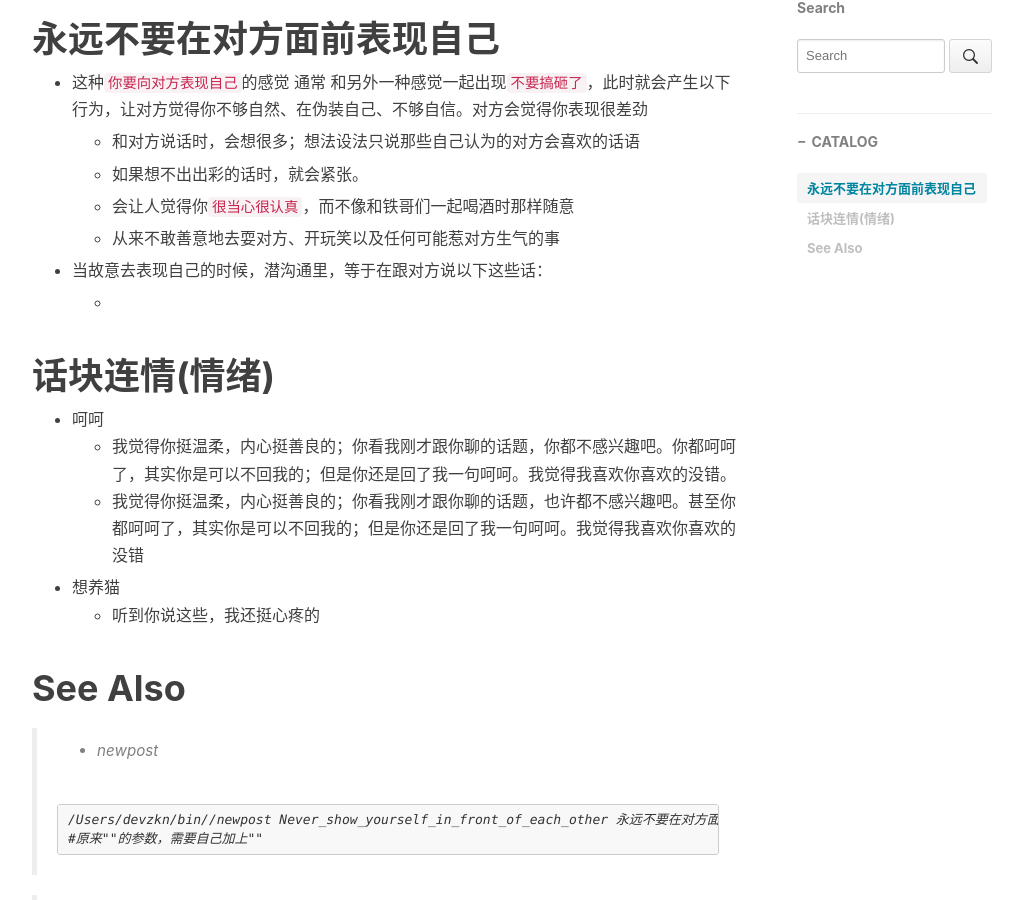
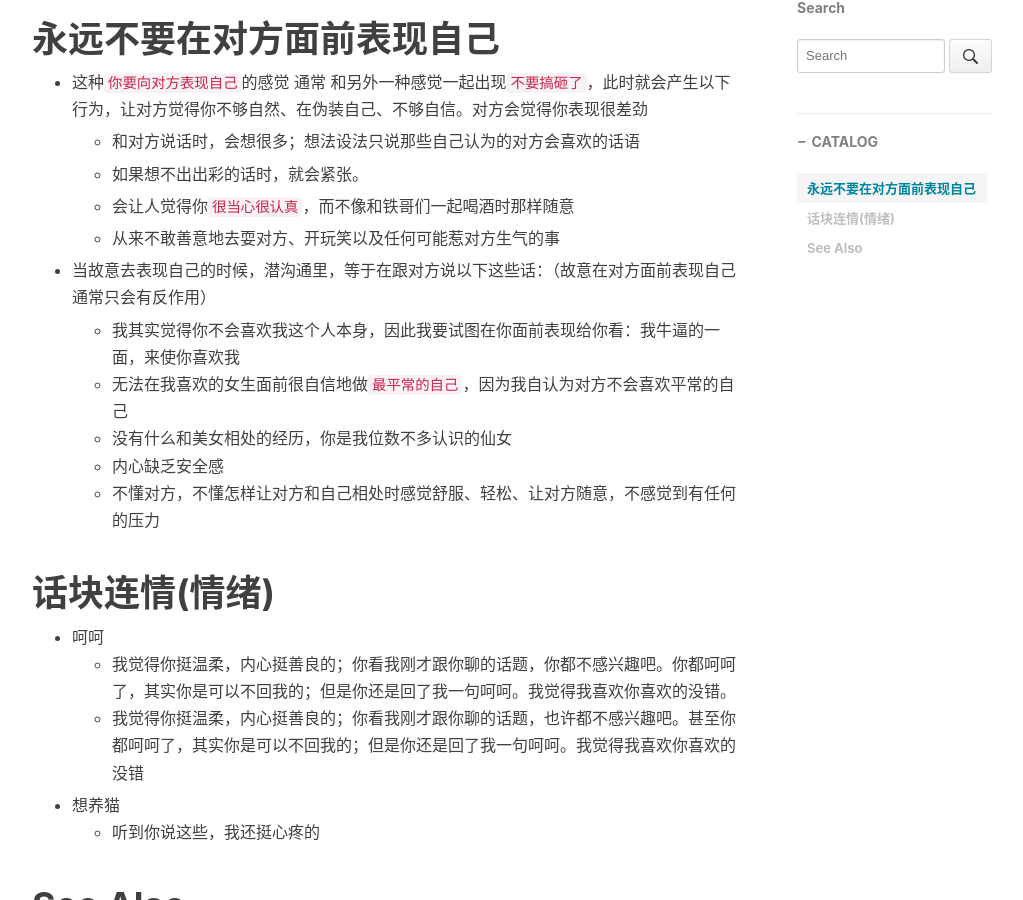
Before and after one commit to pua1203/pua1203.github.io, a Jekyll site: the page built from _posts/HookedOnMe/2018-10-25-Never_show_yourself_in_front_of_each_other.md, in a window 1280 px wide and 900 px high, scrolled down 595 px. Shown: the whole window, without its empty margins (233-1256 px from the left). Built offline with Jekyll 4.4.1, drawn with Linux system fonts in a browser that asks for light colours; nearby versions of some CDN libraries; comment, search, counter and statistics services are not loaded.

Commit message:
故意在对方面前表现自己通常只会有反作用

```diff
--- a/_posts/HookedOnMe/2018-10-25-Never_show_yourself_in_front_of_each_other.md
+++ b/_posts/HookedOnMe/2018-10-25-Never_show_yourself_in_front_of_each_other.md
@@ -27,9 +27,13 @@ subtitle: III、永远不要在对方面前表现自己,而是善意地耍对方
 
   * 从来不敢善意地去耍对方、开玩笑以及任何可能惹对方生气的事
 
-* 当故意去表现自己的时候，潜沟通里，等于在跟对方说以下这些话：
+* 当故意去表现自己的时候，潜沟通里，等于在跟对方说以下这些话：（故意在对方面前表现自己通常只会有反作用）
 
-  *
+  * 我其实觉得你不会喜欢我这个人本身，因此我要试图在你面前表现给你看：我牛逼的一面，来使你喜欢我
+  * 无法在我喜欢的女生面前很自信地做`最平常的自己`，因为我自认为对方不会喜欢平常的自己
+  * 没有什么和美女相处的经历，你是我位数不多认识的仙女
+  * 内心缺乏安全感
+  * 不懂对方，不懂怎样让对方和自己相处时感觉舒服、轻松、让对方随意，不感觉到有任何的压力
 
 
 
```
